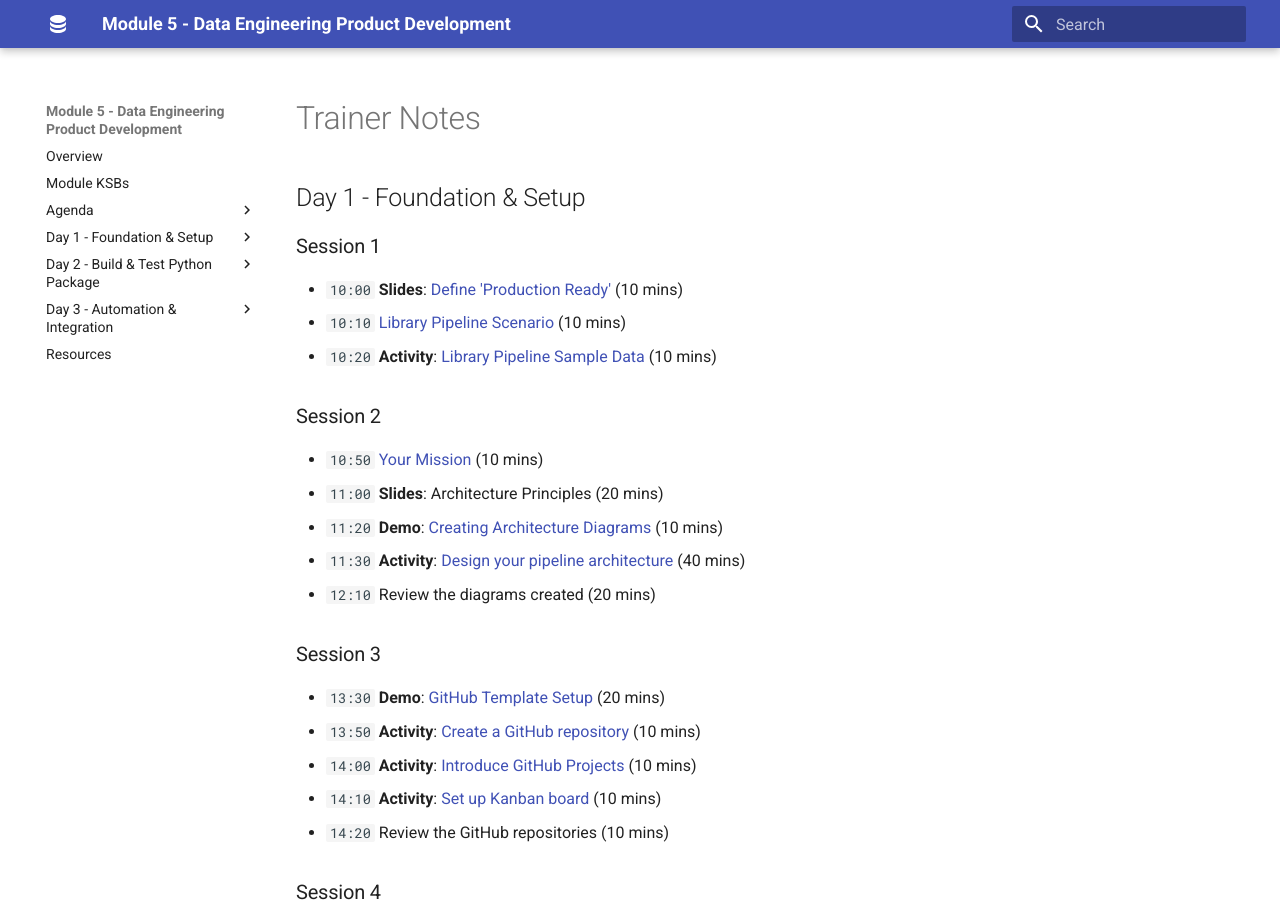
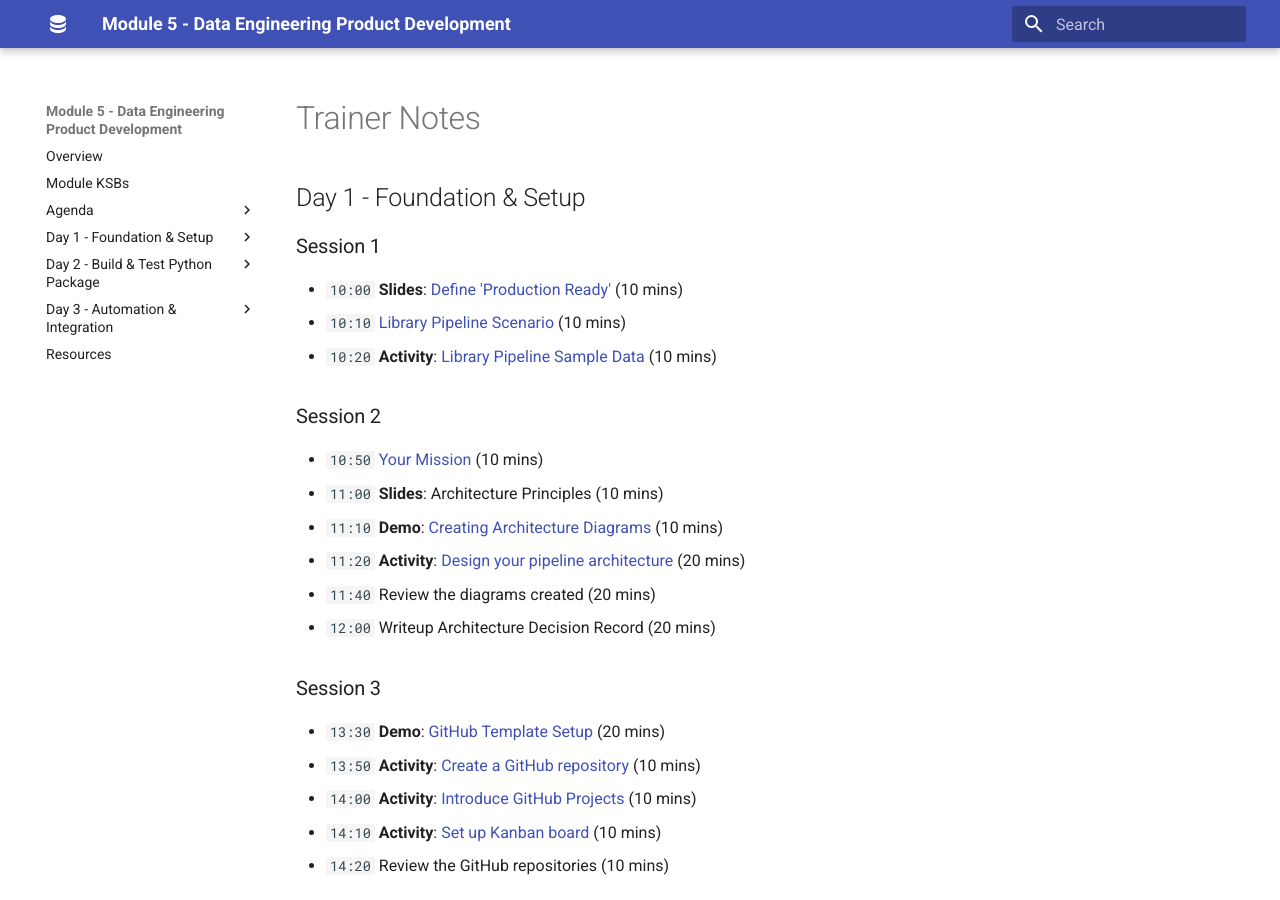
Before and after one commit to qaalabs/DE5M5, an MkDocs documentation site: the page built from docs/trainer.md, in a window 1280 px wide and 900 px high. Built offline with MkDocs 1.6.1 and Material for MkDocs 9.7.7, drawn with Linux system fonts in a browser that asks for light colours.

Commit message:
Auto commit by uthisha

```diff
--- a/docs/trainer.md
+++ b/docs/trainer.md
@@ -11,10 +11,11 @@
 ### Session 2
 
 - `10:50` [Your Mission](day1/your-mission.md) (10 mins)
-- `11:00` **Slides**: Architecture Principles (20 mins)
-- `11:20` **Demo**: [Creating Architecture Diagrams](day1/create-diagram.md) (10 mins)
-- `11:30` **Activity**: [Design your pipeline architecture](day1/design-pipeline.md) (40 mins)
-- `12:10` Review the diagrams created (20 mins)
+- `11:00` **Slides**: Architecture Principles (10 mins)
+- `11:10` **Demo**: [Creating Architecture Diagrams](day1/create-diagram.md) (10 mins)
+- `11:20` **Activity**: [Design your pipeline architecture](day1/design-pipeline.md) (20 mins)
+- `11:40` Review the diagrams created (20 mins)
+- `12:00` Writeup Architecture Decision Record (20 mins)
 
 ### Session 3
 
```
Also changed, not shown: docs/agenda/day1.md (+2 -0 lines).
